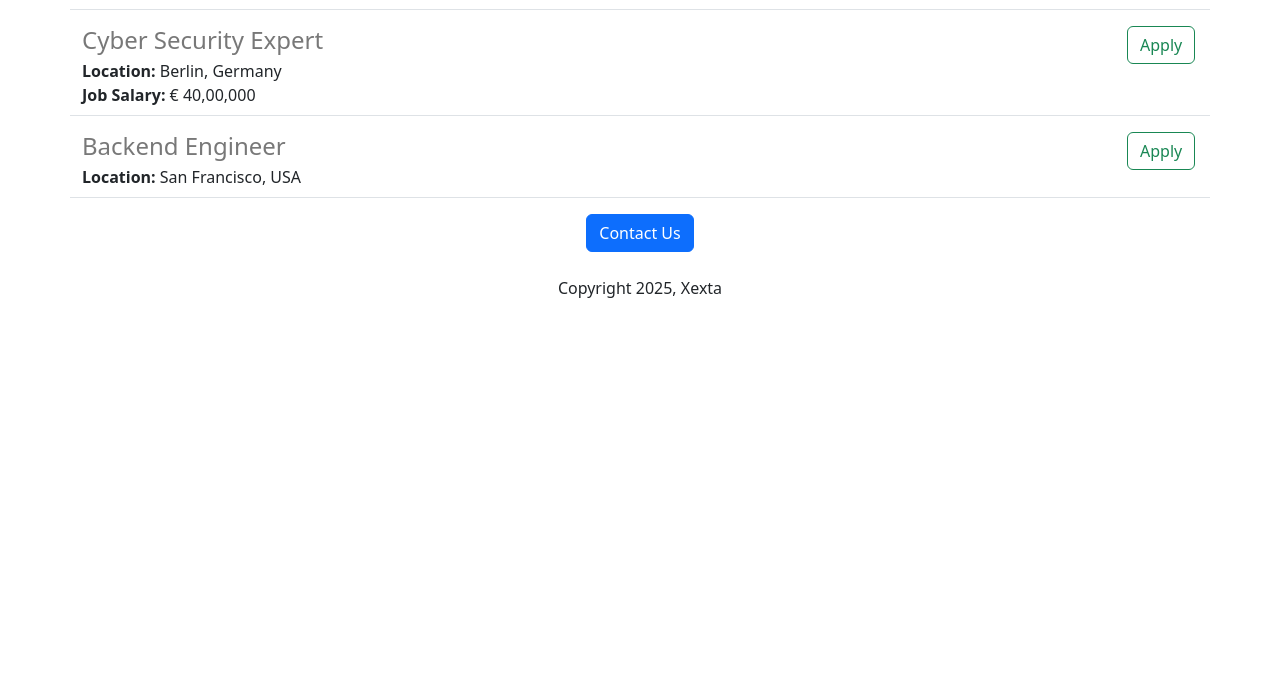
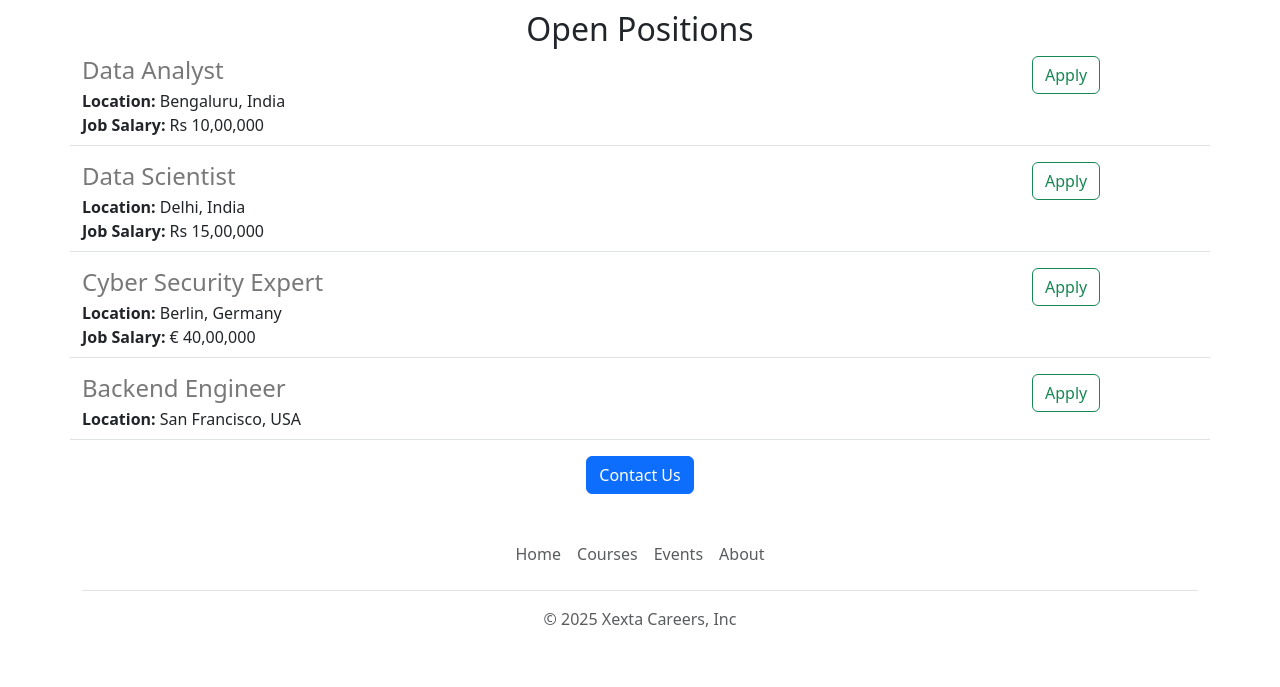
Before and after one commit to Oscar752/Python-Website, a Flask app: page / in a window 1280 px wide. Shown: the part 878-1565 px from the top of the page. Before the commit the page ends 1176 px from the top, so only its background shows below. Run offline with Flask 3, Linux system fonts and the light colour scheme.

Commit message:
Functional and Asthetic improvements

```diff
--- /dev/null
+++ b/templates/footer.html
@@ -0,0 +1,23 @@
+<div class="b-example-divider"></div>
+<div class="container">
+    <footer class="py-3 my-4">
+        <ul class="nav justify-content-center border-bottom pb-3 mb-3">
+            <li class="nav-item">
+                <a href="https://www.jovian.ai" target="_blank" class="nav-link px-2 text-body-secondary">Home</a>
+            </li>
+            <li class="nav-item">
+                <a href="https://www.jovian.ai/learn" target="_blank"
+                    class="nav-link px-2 text-body-secondary">Courses</a>
+            </li>
+            <li class="nav-item">
+                <a href="https://www.jovian.ai/events" target="_blank"
+                    class="nav-link px-2 text-body-secondary">Events</a>
+            </li>
+            <li class="nav-item">
+                <a href="https://www.jovian.ai/about" target="_blank"
+                    class="nav-link px-2 text-body-secondary">About</a>
+            </li>
+        </ul>
+        <p class="text-center text-body-secondary">&copy; 2025 Xexta Careers, Inc</p>
+    </footer>
+</div>
--- a/templates/home.html
+++ b/templates/home.html
@@ -11,16 +11,20 @@
             height: 360px;
             object-fit: cover;
             width: 100%;
+            margin-bottom: 16px;
         }
     </style>
     <title>Xexta Careers</title>
 </head>
 
 <body>
+    {% include 'nav.html' %}
+    <img class="img-fluid" id="banner" src="static/banner.jpg">
+
     <div class="container">
         <h1 class="text-center mt-2 mb-4">{{company_name}} Careers</h1>
-        <img class="img-fluid" id="banner" src="http://127.0.0.1:5000/static/banner.jpg">
-        <h2 class="text-center mt-2 mb-4">About Xexta</h2>
+        <div class="row" style="margin-bottom: 16px;">
+            <div class="col-md-6">
                 <p class="lead">
                     Lorem ipsum dolor sit amet consectetur adipisicing elit. Accusantium suscipit quis,
                     modi placeat fugiat nesciuntnemo eos, soluta harum dolore nihil reiciendis libero
@@ -29,6 +33,11 @@
                     a sed veniam dignissimos assumenda nisi blanditiis praesentium ad consectetur ullam
                     accusamus qui, quasi culpa. Eius.
                 </p>
+            </div>
+            <div class="d-none d-md-block col-md-6">
+                <img src="/static/people.jpg" style="height: 360px; border-radius: 4px;">
+            </div>
+        </div>
         <h2 class="text-center">Open Positions</h2>
         <div>
             {% for job in jobs %}
@@ -37,9 +46,9 @@
         </div>
         <div class="text-center">
             <button class="btn btn-primary btn-large">Contact Us</button>
-            <p class="mt-4">Copyright 2025, Xexta</p>
         </div>
     </div>
+    {% include 'footer.html' %}
 </body>
 
 </html>
--- a/templates/jobitem.html
+++ b/templates/jobitem.html
@@ -1,5 +1,5 @@
 <div class="border-bottom row" style="margin-bottom: 16px; padding-bottom: 8px;">
-    <div class="col-11">
+    <div class="col-10">
         <h4 style="color: rgb(120, 120, 120); margin-bottom: 4px;">{{job['title']}}</h4>
         <div>
             <b>Location: </b>{{job['location']}}
@@ -10,9 +10,9 @@
         </div>
         {% endif %}
     </div>
-    <div class="col-1">
-        <button type="button" class="btn btn-outline-success">Apply</button>
+    <div class="col-2 padding-right: 16px;">
+        <a href="mailto:hello@jovian.ai?Subject=Application for {{job['title']}}" type="button"
+            class="btn btn-outline-success float-right align-middle">Apply</a>
+
     </div>
-
-
 </div>
--- /dev/null
+++ b/templates/nav.html
@@ -0,0 +1,9 @@
+<nav class="navbar bg-body-tertiary shadow-sm fixed-top">
+  <div class="container-fluid">
+    <a class="navbar-brand" href="#">
+      <img src="/static/logo.svg" alt="Logo" width="30" height="24" class="d-inline-block align-text-top">
+      Bootstrap
+    </a>
+  </div>
+</nav>
+<div style="height: 56px;"></div>
```
Also changed, not shown: static/logo.svg (added), 1 other file. Lines whose indentation alone changed are shown as unchanged.
